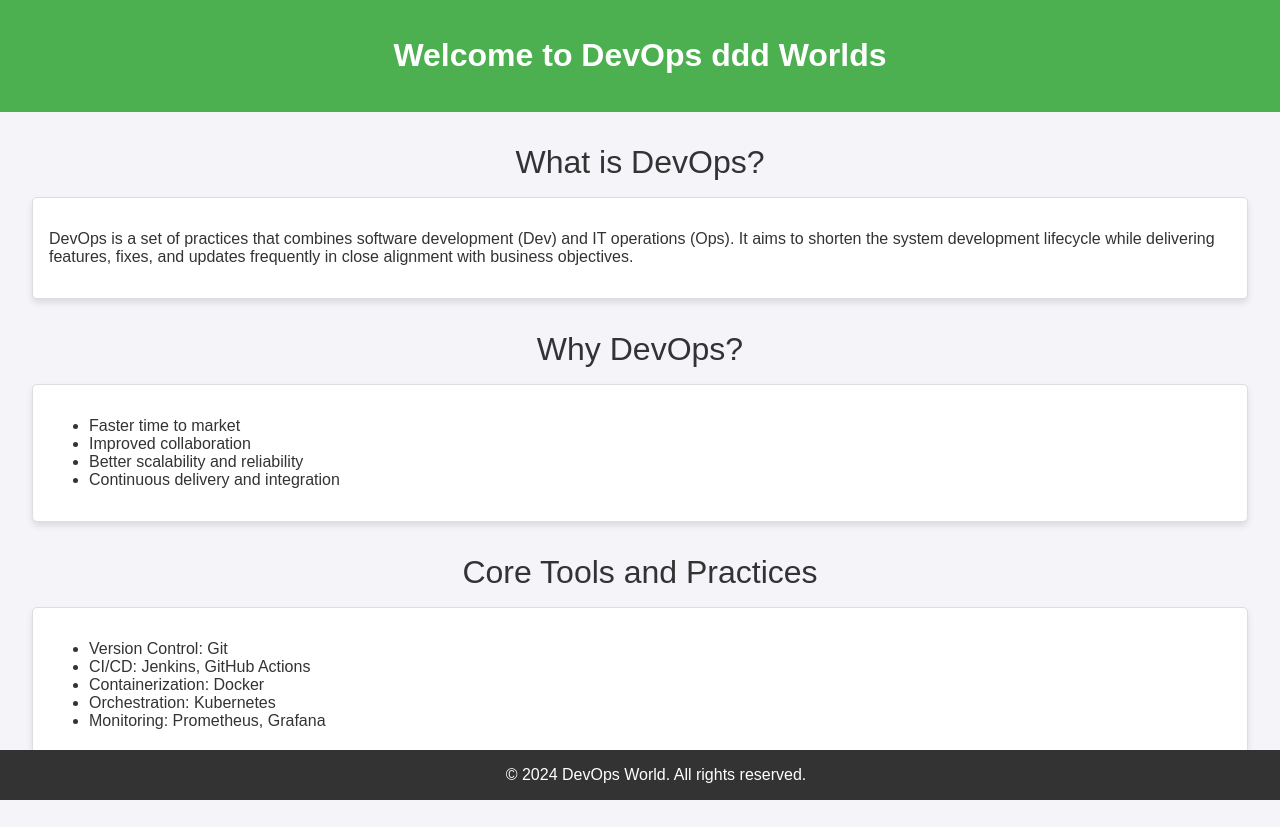
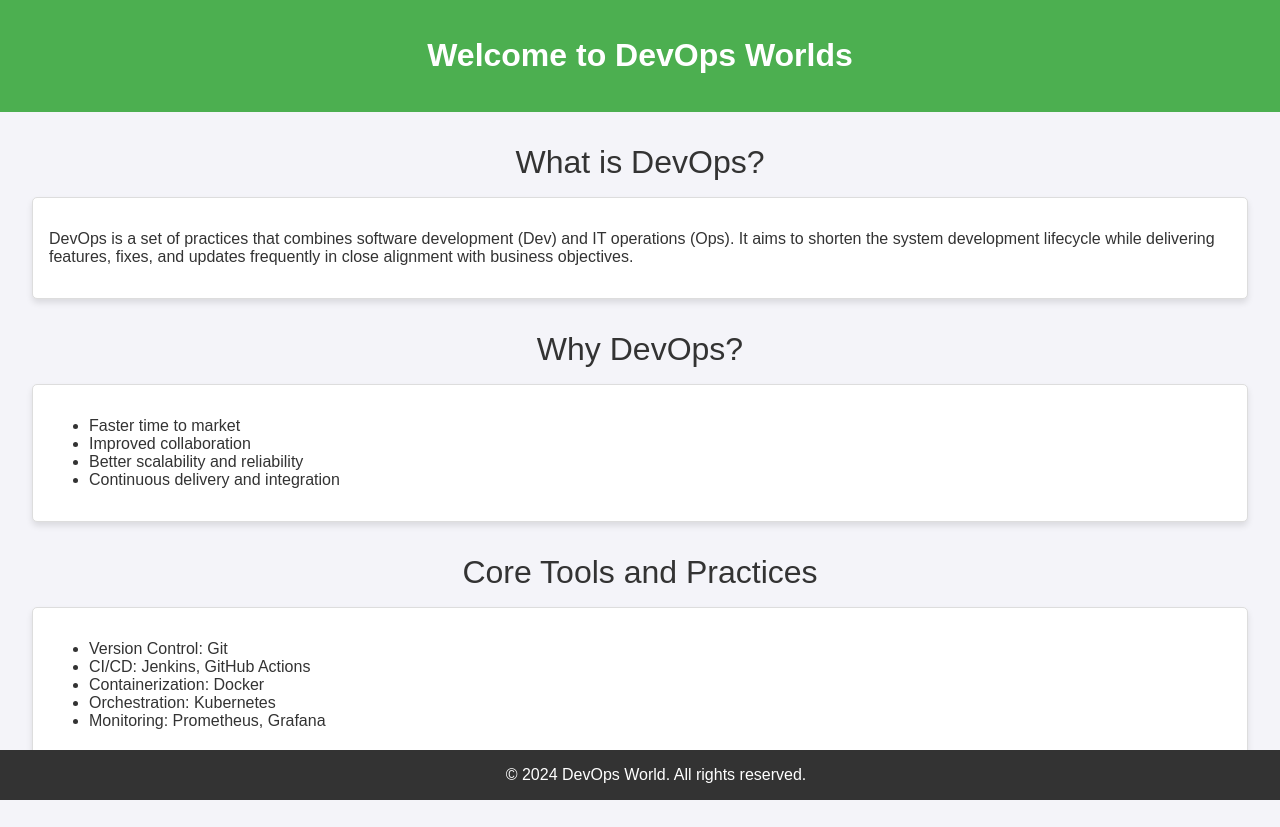
Before and after one commit to Sabzali2003/project77, a plain HTML site: page index.html in a window 1280 px wide. Drawn offline with Linux system fonts and the light colour scheme.

Commit message:
Update index.html

```diff
--- a/index.html
+++ b/index.html
@@ -50,7 +50,7 @@
 </head>
 <body>
     <header>
-        <h1>Welcome to DevOps ddd Worlds</h1>
+        <h1>Welcome to DevOps Worlds</h1>
     </header>
     <main>
         <section>
```
